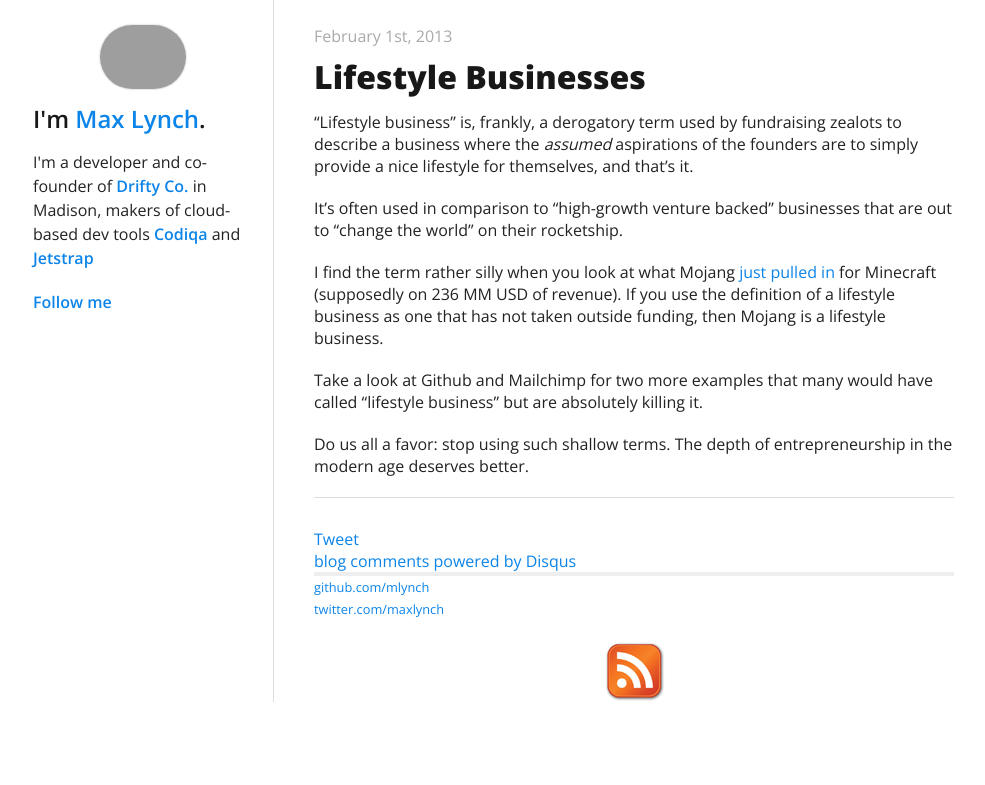
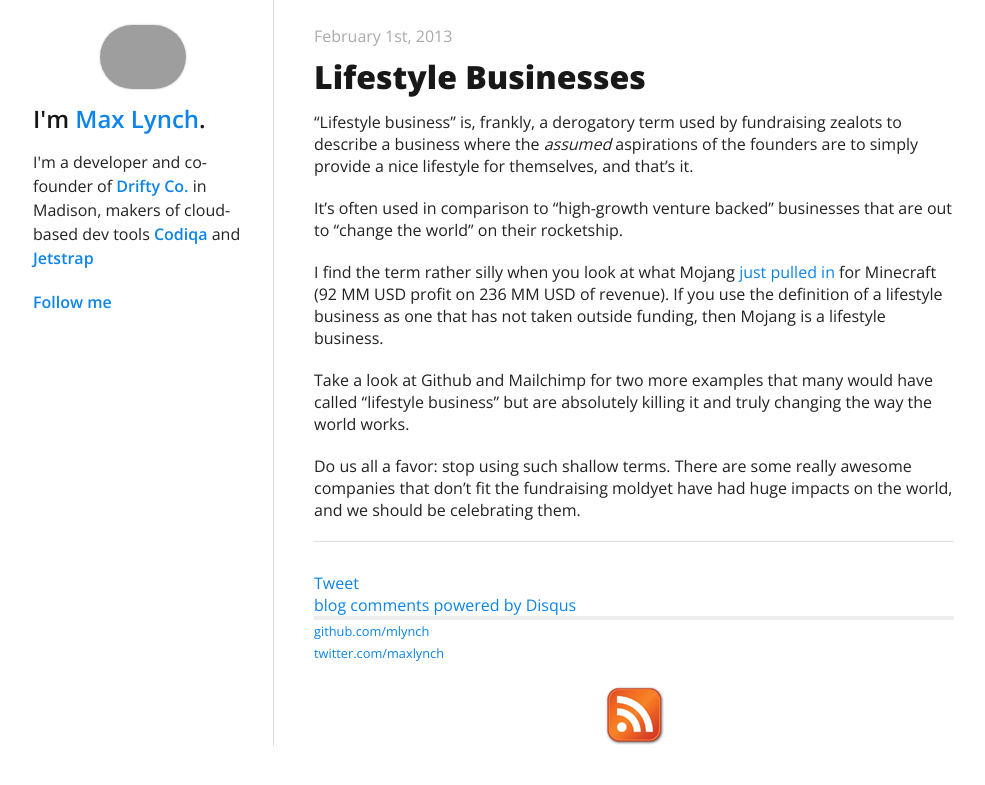
Before and after one commit to mlynch/mlynch.github.com, a Jekyll site: the page built from _posts/2013-02-01-lifestyle.markdown, in a window 1280 px wide. Shown: the top 785 px of the page, without its empty margins (137-1122 px from the left). Built offline with Jekyll 4.4.1, drawn with Linux system fonts in a browser that asks for light colours; nearby versions of some CDN libraries; Markdown is read by kramdown in place of the engine named in the settings; comment, search, counter and statistics services are not loaded; grey boxes are pictures that could not be loaded.

Commit message:
Lifestyle post changes

```diff
--- a/_posts/2013-02-01-lifestyle.markdown
+++ b/_posts/2013-02-01-lifestyle.markdown
@@ -18,8 +18,8 @@ summary:
 
 It's often used in comparison to "high-growth venture backed" businesses that are out to "change the world" on their rocketship.
 
-I find the term rather silly when you look at what Mojang [just pulled in](http://news.ycombinator.com/item?id=5151227) for Minecraft (supposedly on 236 MM USD of revenue). If you use the definition of a lifestyle business as one that has not taken outside funding, then Mojang is a lifestyle business.
+I find the term rather silly when you look at what Mojang [just pulled in](http://news.ycombinator.com/item?id=5151227) for Minecraft (92 MM USD profit on 236 MM USD of revenue). If you use the definition of a lifestyle business as one that has not taken outside funding, then Mojang is a lifestyle business.
 
-Take a look at Github and Mailchimp for two more examples that many would have called "lifestyle business" but are absolutely killing it.
+Take a look at Github and Mailchimp for two more examples that many would have called "lifestyle business" but are absolutely killing it and truly changing the way the world works.
 
-Do us all a favor: stop using such shallow terms. The depth of entrepreneurship in the modern age deserves better.
+Do us all a favor: stop using such shallow terms. There are some really awesome companies that don't fit the fundraising moldyet have had huge impacts on the world, and we should be celebrating them.
```
